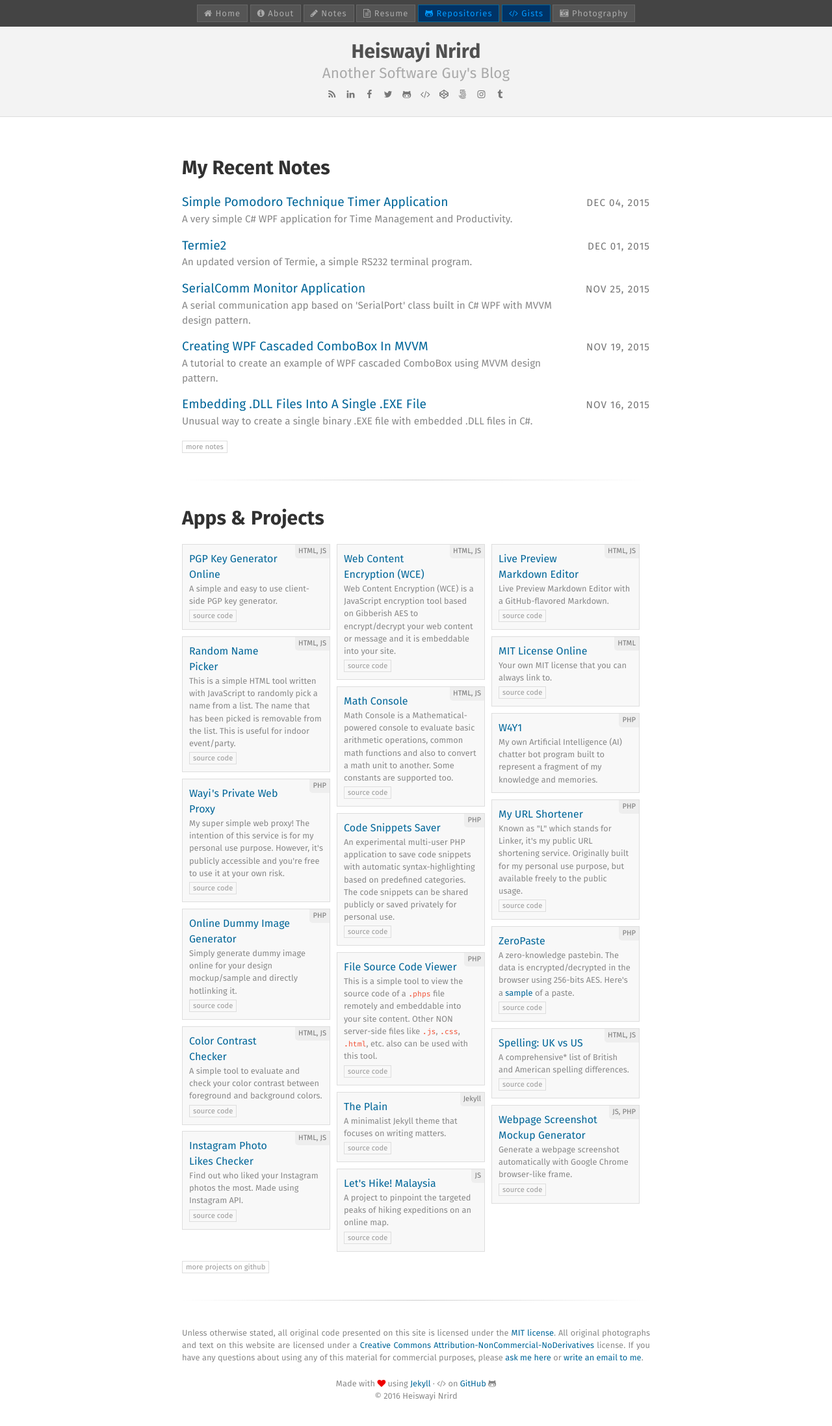
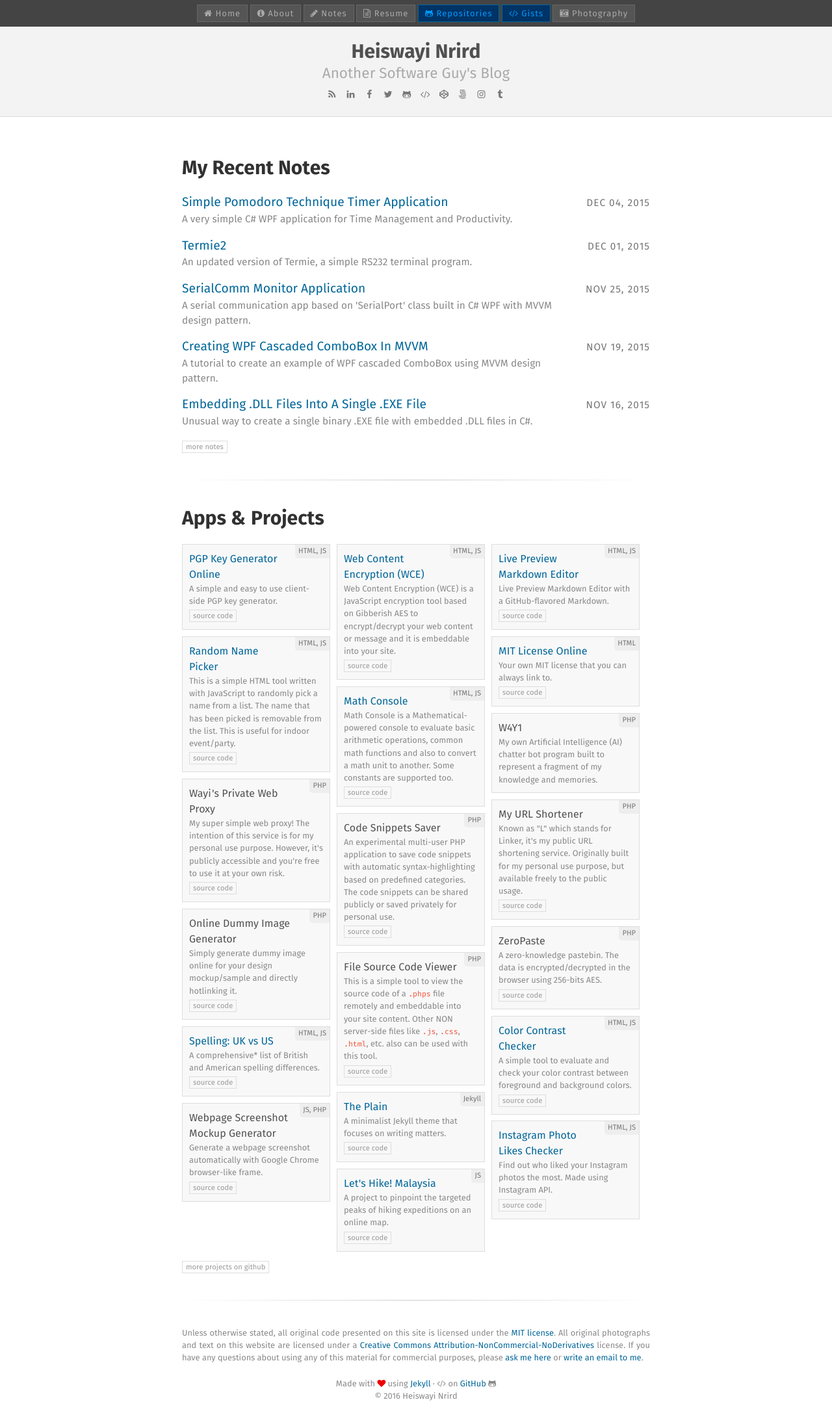
Before and after one commit to x-axis/heiswayi.github.io, a Jekyll site: the page built from index.html, in a window 1280 px wide. Shown: the top 2194 px of the page at 65% size. Built offline with Jekyll 4.4.1, drawn with Linux system fonts in a browser that asks for light colours; nearby versions of some CDN libraries; Markdown is read by kramdown in place of the engine named in the settings.

Commit message:
Update index.html

```diff
--- a/index.html
+++ b/index.html
@@ -66,48 +66,48 @@ title: Home
 
     <div class="project-list grid-item">
       <div class="project-list-category"><small>PHP</small></div>
-	    <div class="project-title"><a href="http://ai.wayi.me">W4Y1</a></div>
+	    <div class="project-title">W4Y1</div>
       <div class="project-list-desc">My own Artificial Intelligence (AI) chatter bot program built to represent a fragment of my knowledge and memories.</div>
     </div>
 
     <div class="project-list grid-item">
       <div class="project-list-category"><small>PHP</small></div>
-	    <div class="project-title"><a href="http://proxy.wayi.me">Wayi's Private Web Proxy</a></div>
+	    <div class="project-title">Wayi's Private Web Proxy</div>
       <div class="project-list-desc">My super simple web proxy! The intention of this service is for my personal use purpose. However, it's publicly accessible and you're free to use it at your own risk.</div>
       <div class="project-source"><a href="https://github.com/heiswayi/private-web-proxy">source code</a></div>
     </div>
 
     <div class="project-list grid-item">
       <div class="project-list-category"><small>PHP</small></div>
-	    <div class="project-title"><a href="http://l.wayi.me">My URL Shortener</a></div>
+	    <div class="project-title">My URL Shortener</div>
       <div class="project-list-desc">Known as "L" which stands for Linker, it's my public URL shortening service. Originally built for my personal use purpose, but available freely to the public usage.</div>
       <div class="project-source"><a href="https://github.com/heiswayi/l">source code</a></div>
     </div>
 
     <div class="project-list grid-item">
       <div class="project-list-category"><small>PHP</small></div>
-	    <div class="project-title"><a href="http://wayi.me/app/snippets/">Code Snippets Saver</a></div>
+	    <div class="project-title">Code Snippets Saver</div>
       <div class="project-list-desc">An experimental multi-user PHP application to save code snippets with automatic syntax-highlighting based on predefined categories. The code snippets can be shared publicly or saved privately for personal use.</div>
       <div class="project-source"><a href="https://github.com/heiswayi/code-snippets-saver">source code</a></div>
     </div>
 
     <div class="project-list grid-item">
       <div class="project-list-category"><small>PHP</small></div>
-	    <div class="project-title"><a href="http://imgen.wayi.me/">Online Dummy Image Generator</a></div>
+	    <div class="project-title">Online Dummy Image Generator</div>
       <div class="project-list-desc">Simply generate dummy image online for your design mockup/sample and directly hotlinking it.</div>
       <div class="project-source"><a href="https://github.com/heiswayi/dummy-imagen">source code</a></div>
     </div>
 
     <div class="project-list grid-item">
       <div class="project-list-category"><small>PHP</small></div>
-	    <div class="project-title"><a href="http://wayi.me/app/zeropaste/">ZeroPaste</a></div>
-      <div class="project-list-desc">A zero-knowledge pastebin. The data is encrypted/decrypted in the browser using 256-bits AES. Here's a <a href="https://wayi.me/app/zeropaste/?624b09af8d4ec9da#5Acxw9xpLPOP8Mrjvq0eJ6DZLqVZKYIT25MvJZLlEaM=">sample</a> of a paste.</div>
+	    <div class="project-title">ZeroPaste</div>
+      <div class="project-list-desc">A zero-knowledge pastebin. The data is encrypted/decrypted in the browser using 256-bits AES.</div>
       <div class="project-source"><a href="https://github.com/heiswayi/zeropaste">source code</a></div>
     </div>
 
     <div class="project-list grid-item">
       <div class="project-list-category"><small>PHP</small></div>
-	    <div class="project-title"><a href="http://wayi.me/app/source-code-viewer/">File Source Code Viewer</a></div>
+	    <div class="project-title">File Source Code Viewer</div>
       <div class="project-list-desc">This is a simple tool to view the source code of a <code>.phps</code> file remotely and embeddable into your site content. Other NON server-side files like <code>.js</code>, <code>.css</code>, <code>.html</code>, etc. also can be used with this tool.</div>
       <div class="project-source"><a href="https://github.com/heiswayi/source-code-viewer">source code</a></div>
     </div>
@@ -135,7 +135,7 @@ title: Home
 
     <div class="project-list grid-item">
       <div class="project-list-category"><small>JS, PHP</small></div>
-	    <div class="project-title"><a href="http://wayi.me/webpage-screenshot">Webpage Screenshot Mockup Generator</a></div>
+	    <div class="project-title">Webpage Screenshot Mockup Generator</div>
       <div class="project-list-desc">Generate a webpage screenshot automatically with Google Chrome browser-like frame.</div>
       <div class="project-source"><a href="https://github.com/heiswayi/webpage-screenshot">source code</a></div>
     </div>
```
